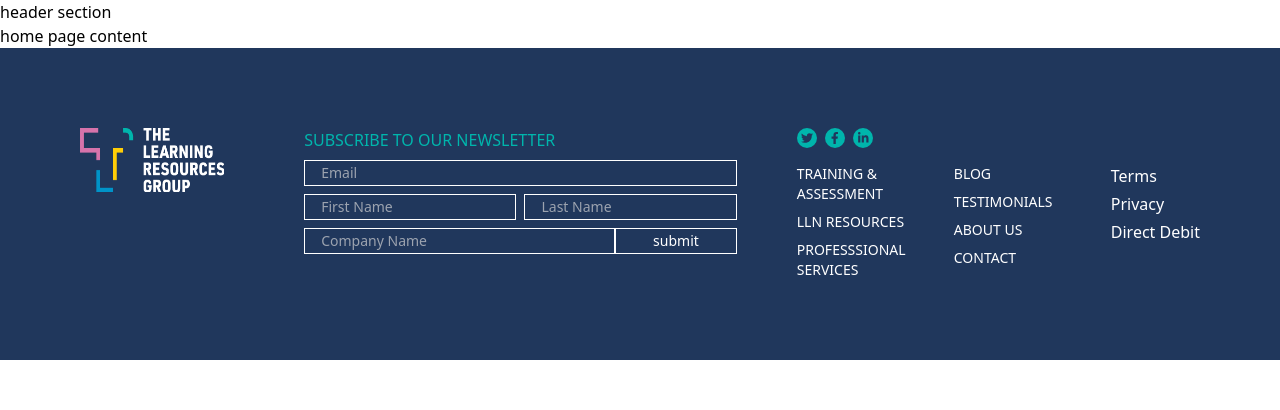
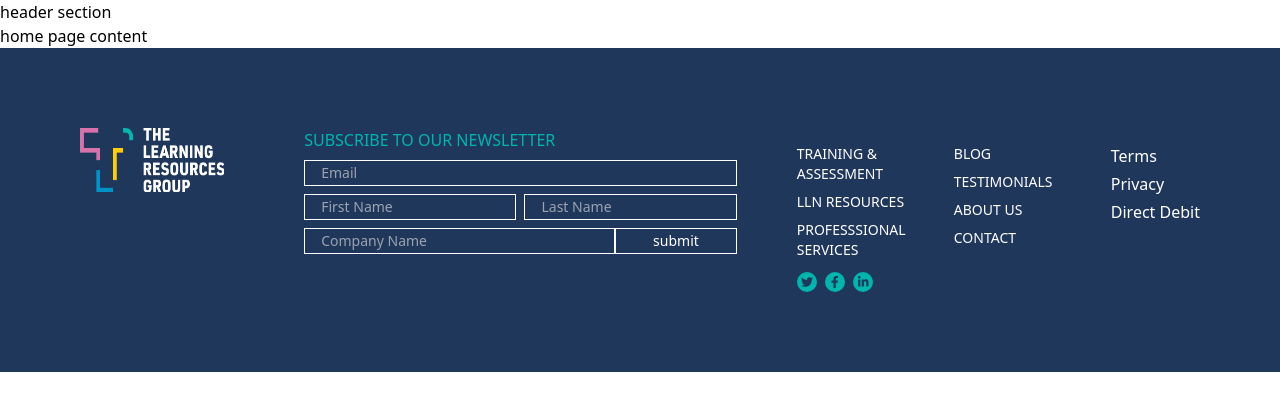
Before and after one commit to rumpapl/learning-resources-group-template-react-tailwind, a React (Create React App) app: page / in a window 1280 px wide. Shown: the top 410 px of the page. Built offline with nearby package versions, Linux system fonts and the light colour scheme.

Commit message:
worked on displaying footer-contents according to order base on device size

```diff
--- a/src/commomCompoenets/footer/Footer.js
+++ b/src/commomCompoenets/footer/Footer.js
@@ -19,15 +19,17 @@ const Footer = () => {
                     </div>
                 </div>
 
-                <div className="lg:flex-auto space-y-4 lg:pl-10 lg:block">
+                <div className="lg:flex-auto space-y-4 lg:pl-10 lg:flex-col lg:flex">
 
-                        <div className="grid place-items-center lg:place-items-start lg:order-last">
-                            <SocialIconSection />
-                        </div>
-                        <div>
-                            <FooterLinks />
-                        </div>
-
+                    <div className="grid place-items-center
+                    lg:place-items-start order-first lg:order-last
+                    lg:pt-3
+                    ">
+                        <SocialIconSection />
+                    </div>
+                    <div className='order-last lg:order-first'>
+                        <FooterLinks />
+                    </div>
 
                 </div>
             </div>
```
